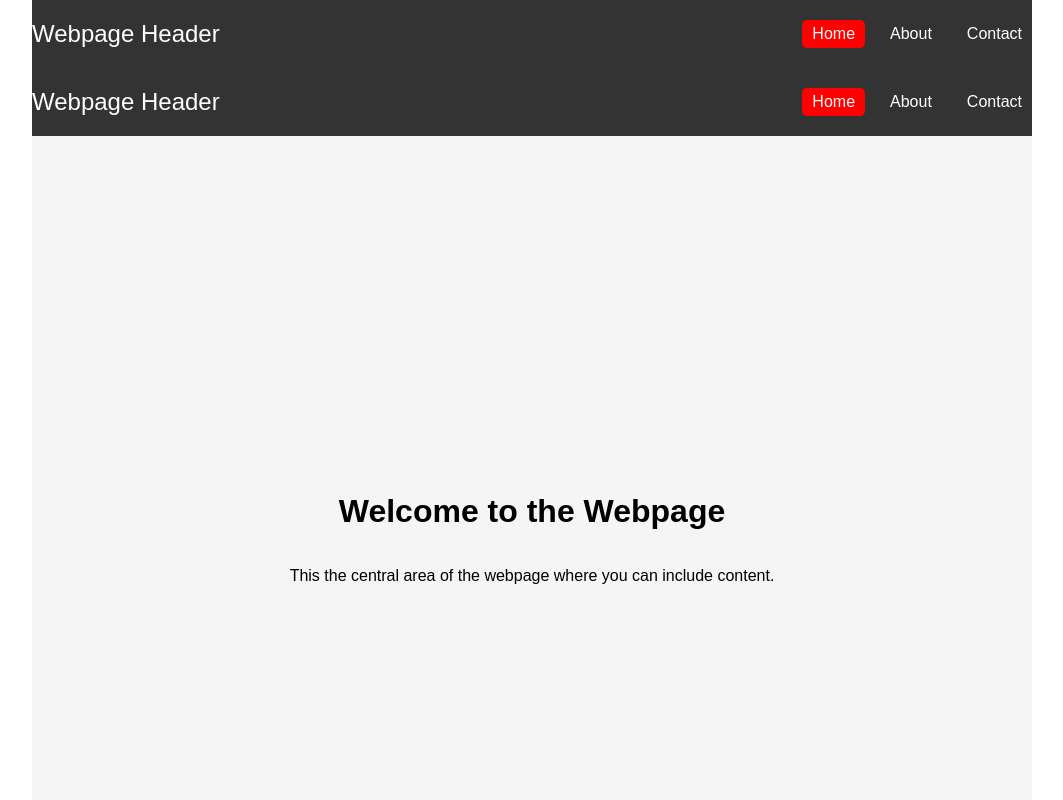
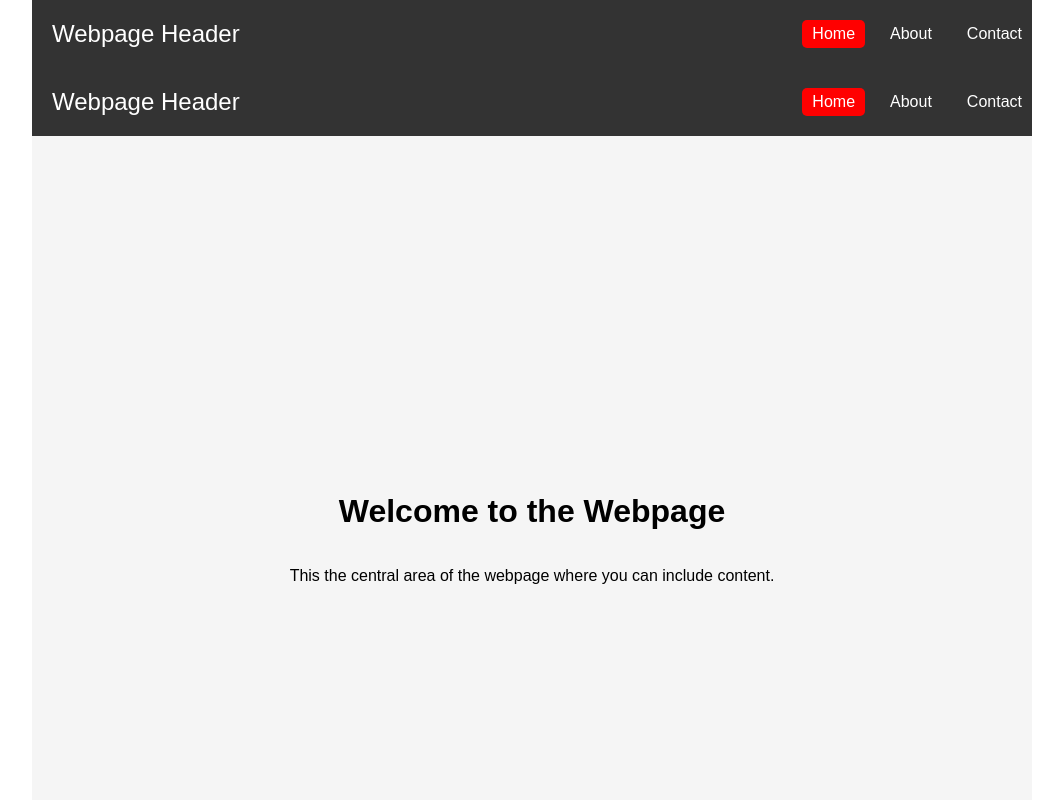
Before and after one commit to rafael-baena-gomez/my_first_web_page_2025, a plain HTML site: page index.html in a window 1280 px wide. Shown: the top 800 px of the page, without its empty margins (108-1171 px from the left). Drawn offline with Linux system fonts and the light colour scheme.

Commit message:
Fixing some misspelling issues

```diff
--- a/index.html
+++ b/index.html
@@ -31,7 +31,7 @@
         background-color: #333;
         color: white;
         padding: 20px 0;
-        text-aling: center;
+        text-align: center;
     }
 
     .header-content {
@@ -42,7 +42,7 @@
 
     .header-title {
         font-size: 1.5rem;
-        font-left: 20px;
+        padding-left: 20px;
     }
 
     nav {
```
